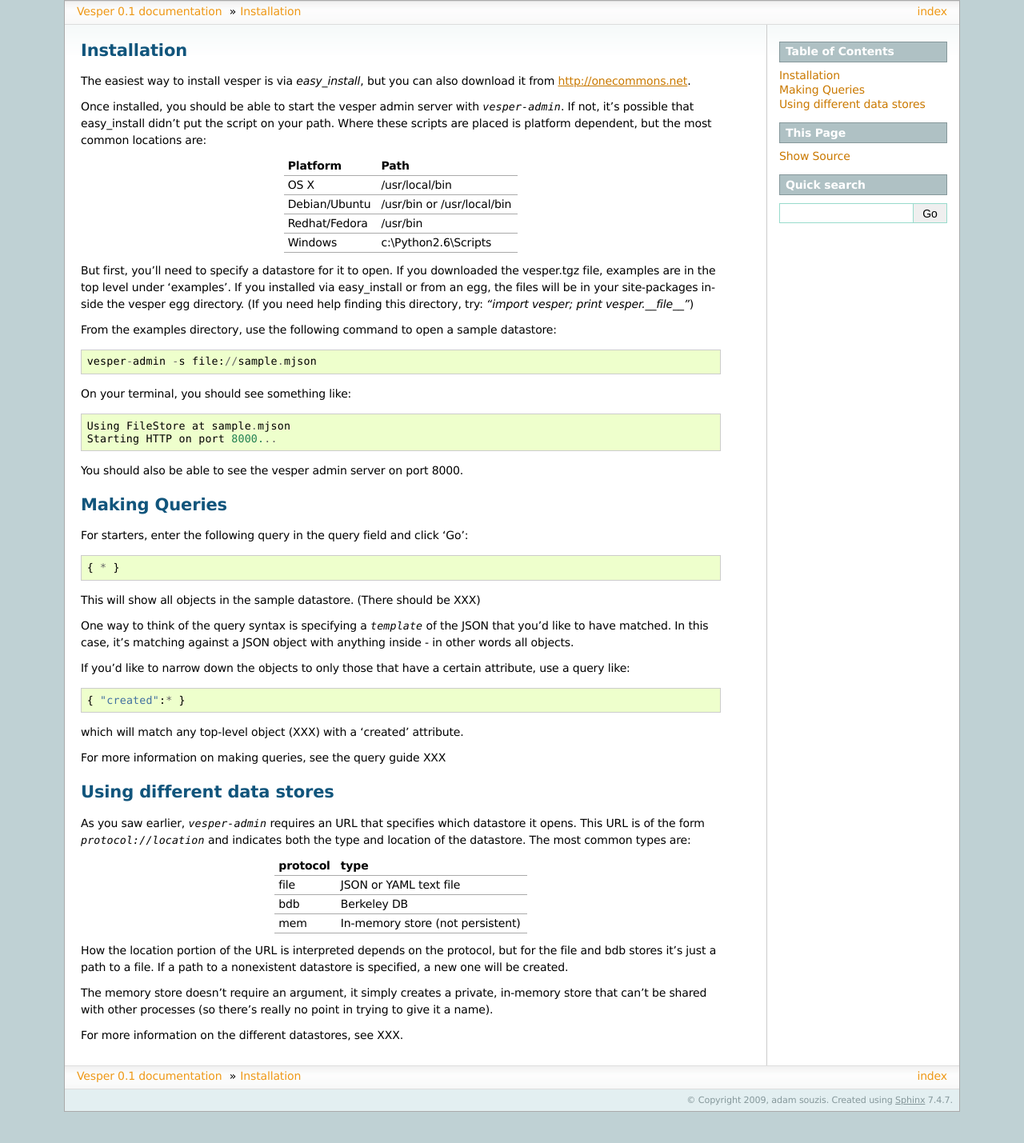
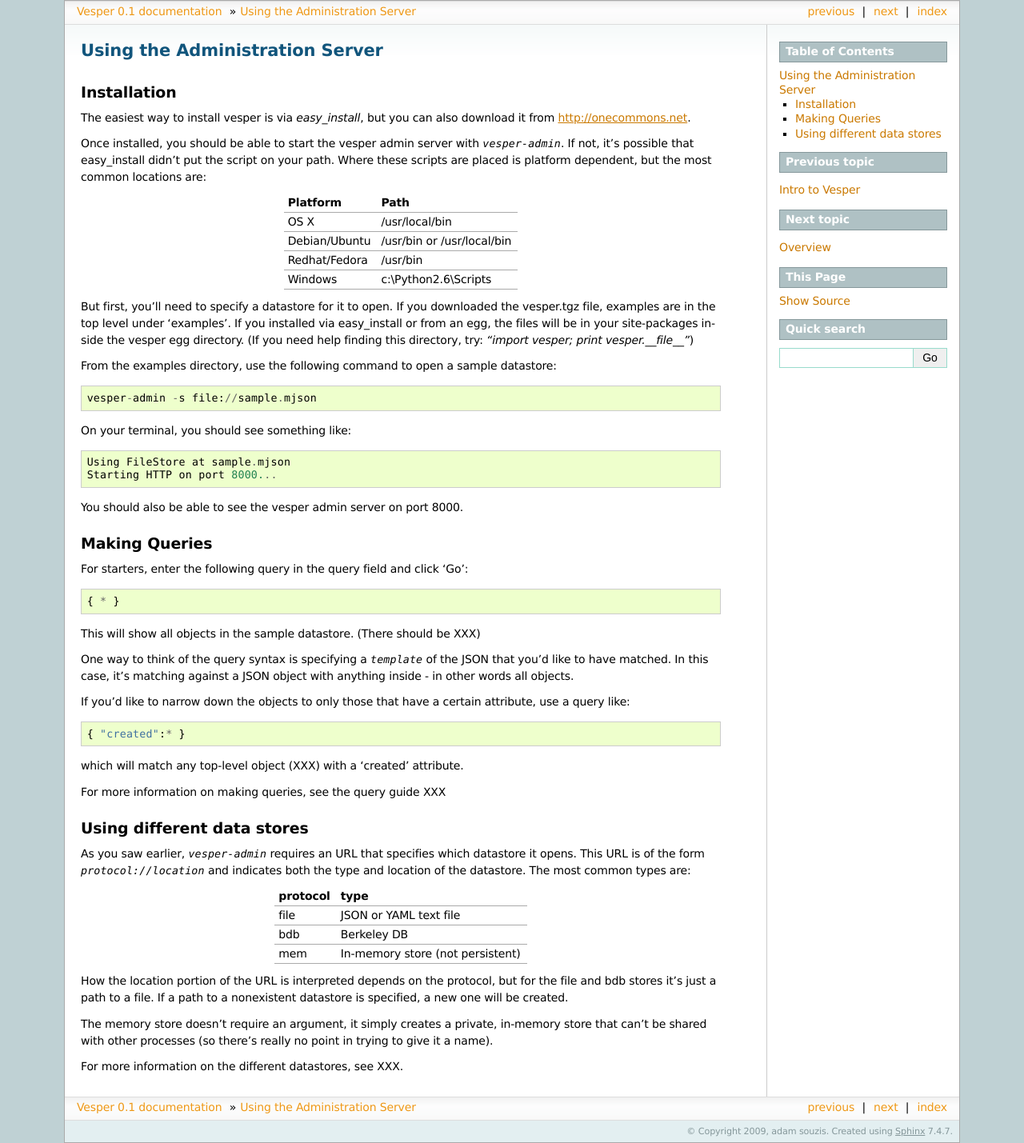
Before and after one commit to onecommons/vesper, a Sphinx documentation site: the page built from doc/source/admin.rst, in a window 1280 px wide. Shown: the whole page at 80% size. Built offline with Sphinx 7.4.7, drawn with Linux system fonts in a browser that asks for light colours; before the commit the page ends 1390 px from its top, so only the background shows below that.

Commit message:
doc updates - add title to admin page & add it to the index

```diff
--- a/doc/source/admin.rst
+++ b/doc/source/admin.rst
@@ -1,3 +1,6 @@
+Using the Administration Server
+===============================
+
 Installation
 ------------
 
--- a/doc/source/index.rst
+++ b/doc/source/index.rst
@@ -22,6 +22,7 @@
 
    intro
 
+   admin
    jsonql
    tutorial
    spec
```
